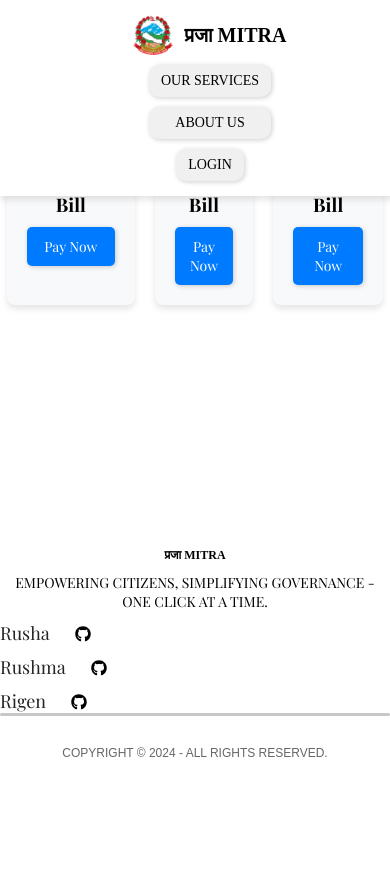
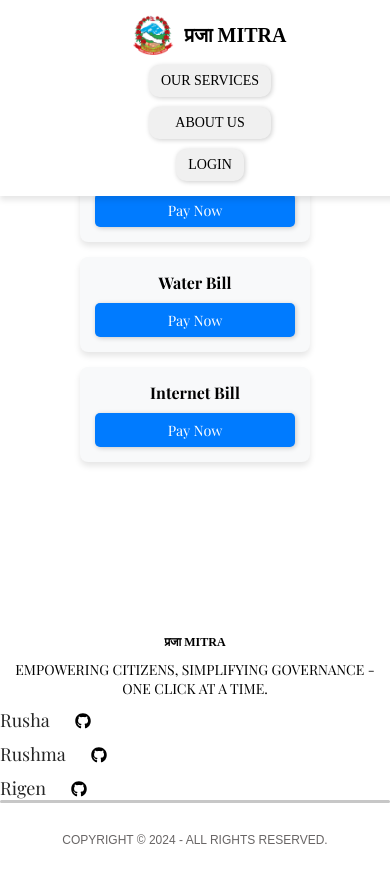
Before and after one commit to rushashrestha/PrajaMitra, a React (Create React App) app: page /bill-payments in a window 390 px wide. Shown: the top 882 px of the page. Before the commit the page ends 844 px from the top, so only its background shows below. Built offline with nearby package versions, Linux system fonts and the light colour scheme; a web font is replaced by a local one.

Commit message:
Responsive css added

```diff
--- a/src/Components/Pages/BillPayment/BillPayment.css
+++ b/src/Components/Pages/BillPayment/BillPayment.css
@@ -104,3 +104,115 @@
   .proceed-btn:hover {
     background-color: #218838;
   }
+
+
+  @media (max-width: 1024px) {
+    .bill-options {
+        flex-wrap: wrap;
+        gap: 15px;
+    }
+
+    .bill-card {
+        width: 180px;
+        padding: 15px;
+    }
+
+    .bill-card h3 {
+        font-size: 1.1rem;
+    }
+
+    .bill-card button {
+        padding: 8px 12px;
+        font-size: 1rem;
+    }
+
+    .popup-content {
+        width: 280px;
+    }
+
+    .popup-content input, .popup-content select {
+        width: 100%;
+    }
+}
+
+@media (max-width: 768px) {
+    .bill-options {
+        flex-direction: column;
+        align-items: center;
+    }
+
+    .bill-card {
+        width: 90%;
+        max-width: 250px;
+    }
+
+    .popup-content {
+        width: 250px;
+        padding: 15px;
+    }
+
+    .popup-content label {
+        font-size: 0.9rem;
+    }
+
+    .popup-content input, .popup-content select {
+        font-size: 0.9rem;
+    }
+
+    .proceed-btn {
+        width: 100%;
+    }
+}
+
+@media (max-width: 480px) {
+    .bill-payment-container {
+        padding: 15px;
+        padding-bottom: 150px;
+    }
+
+    .bill-payment-container h1 {
+        font-size: 1.5rem;
+    }
+
+    .bill-options {
+        flex-direction: column;
+        align-items: center;
+    }
+
+    .bill-card {
+        width: 100%;
+        max-width: 200px;
+    }
+
+    .bill-card h3 {
+        font-size: 1rem;
+    }
+
+    .bill-card button {
+        font-size: 0.9rem;
+        padding: 7px 10px;
+    }
+
+    .popup-content {
+        width: 220px;
+        padding: 10px;
+    }
+
+    .popup-content label {
+        font-size: 0.85rem;
+    }
+
+    .popup-content input, .popup-content select {
+        font-size: 0.85rem;
+    }
+
+    .proceed-btn {
+        font-size: 0.9rem;
+    }
+
+    .close-icon {
+        font-size: 18px;
+        top: 8px;
+        right: 10px;
+    }
+}
```
